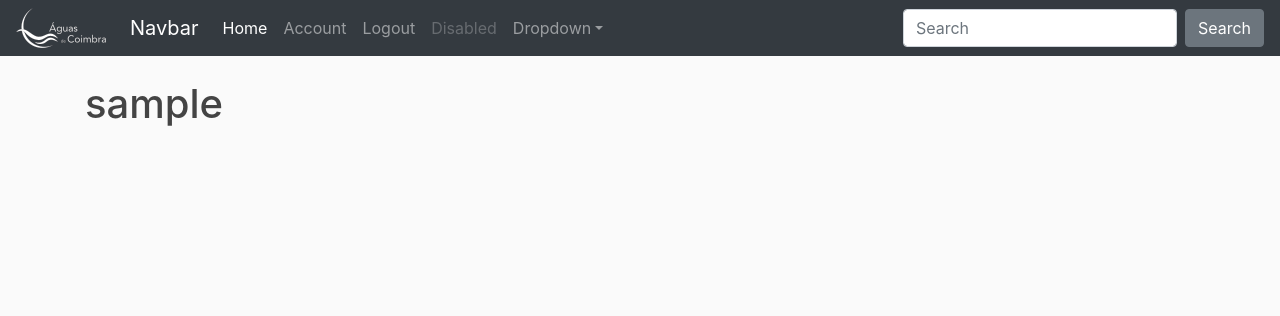
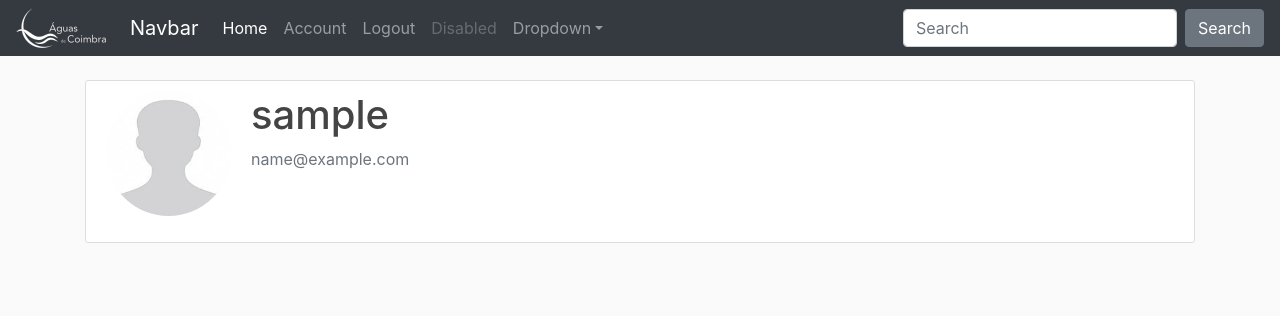
Before and after one commit to allccodes/expenses01, a Flask app: page /account in a window 1280 px wide. Shown: the top 316 px of the page. Run offline with Flask 2, Linux system fonts and the light colour scheme; the visitor is signed in with stand-in values (Sample User, id 1); data comes from the database, SQL or seed files in the repository; some libraries are stand-ins or nearby versions.

Commit message:
account image

```diff
--- a/app/templates/about.html
+++ b/app/templates/about.html
@@ -1,6 +1,10 @@
 {% extends "layout.html" %}
 {% block content %}
 
+
 about
 
-{% endblock %}
+
+    <!-- <img src="{{url_for('static', filename='bofh2.jpg')}}" alt="Avatar" style="width:100px"> -->
+
+    {% endblock %}
--- a/app/templates/account.html
+++ b/app/templates/account.html
@@ -1,6 +1,13 @@
 {% extends "layout.html" %}
 {% block content %}
 
-<h1>{{ current_user.username }}</h1>
+<div class="content-section">
+    <div class="media">
+        <img class="rounded-circle account-img" src="{{ image_file }}">
+        <div class="media-body">
+            <h2 class="account-heading">{{ current_user.username }}</h2>
+            <p class="text-secondary">{{ current_user.email }}</p>
+        </div>
+    </div>
 
 {% endblock %}
--- a/app/views.py
+++ b/app/views.py
@@ -83,7 +83,8 @@ def logout():
 @app.route("/account")
 @login_required
 def account():
-    return render_template('account.html')
+    image_file = url_for('static', filename='profile_pics/' + current_user.image_file)
+    return render_template('account.html', image_file=image_file)
 
 
 
```
Also changed, not shown: app/forms.py (+19 -0 lines), app/static/profile_pics/bofh.jpg (added), app/static/profile_pics/default.jpg (added).
